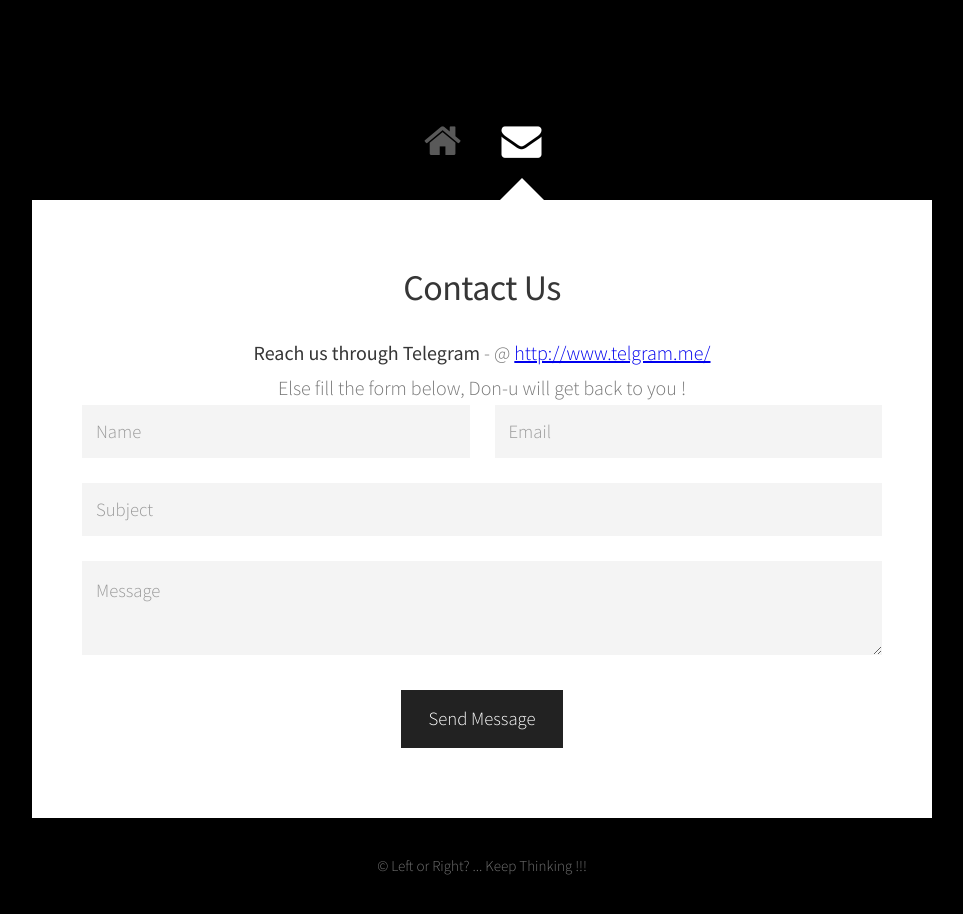
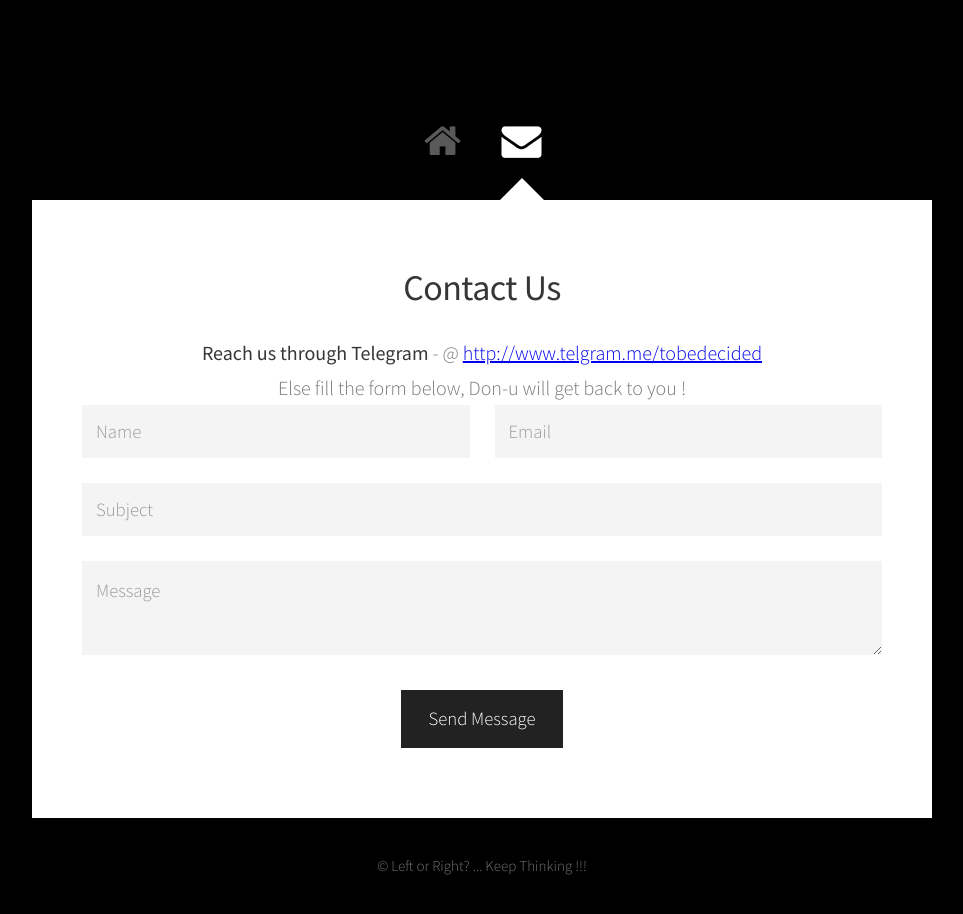
Before and after one commit to dakalti/dakalti.github.io, a plain HTML site: page index.html in a window 1280 px wide. Both pictures are taken after a click on the link "Contact". Shown: the whole page, without its empty margins (158-1121 px from the left). Drawn offline with Linux system fonts and the light colour scheme.

Commit message:
tobedecided

```diff
--- a/index.html
+++ b/index.html
@@ -103,7 +103,7 @@
 										</center>
 								</header>
 					<center>
-								<strong>Reach us through Telegram </strong>- @ <a href="www.google.com">http://www.telgram.me/ </a><br/>
+								<strong>Reach us through Telegram </strong>- @ <a href="www.google.com">http://www.telgram.me/tobedecided </a><br/>
 								Else fill the form below, Don-u will get back to you !<br/>
 								</center>
 								<form action="#" method="post">
```
